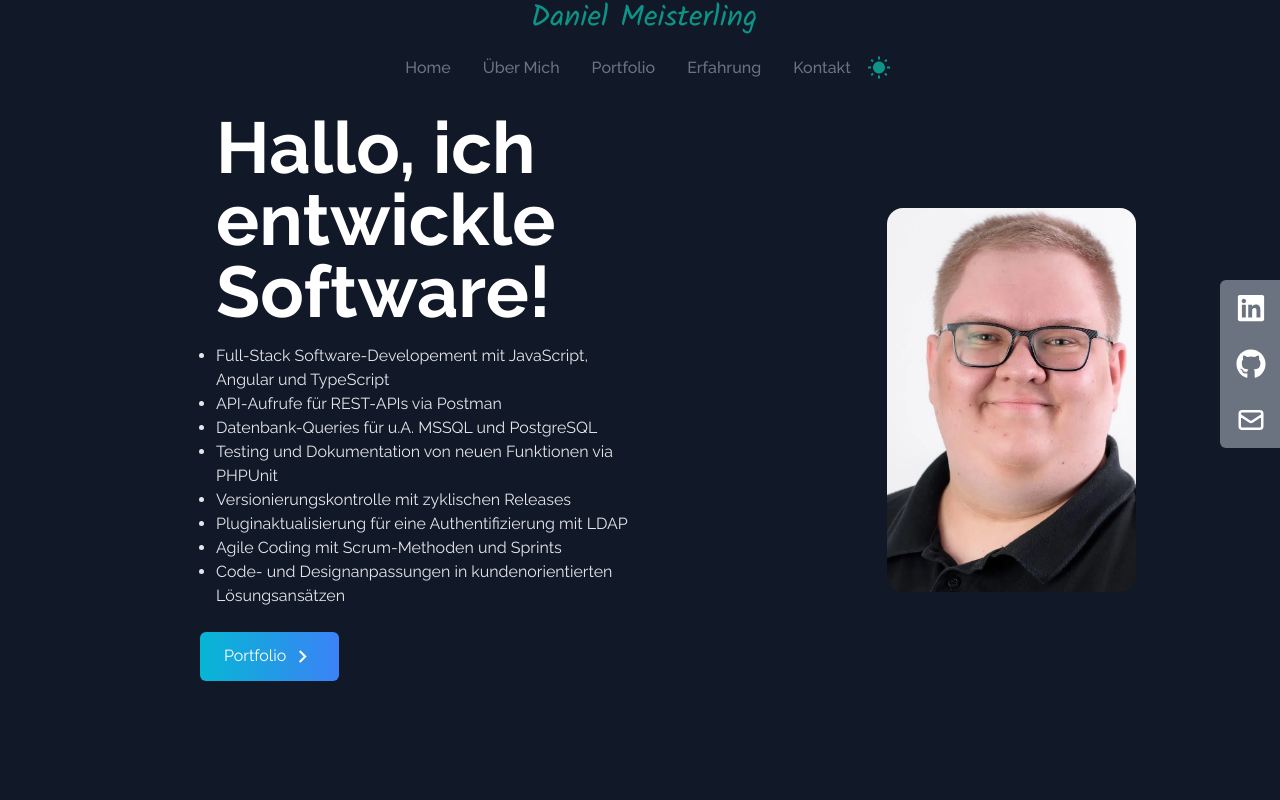
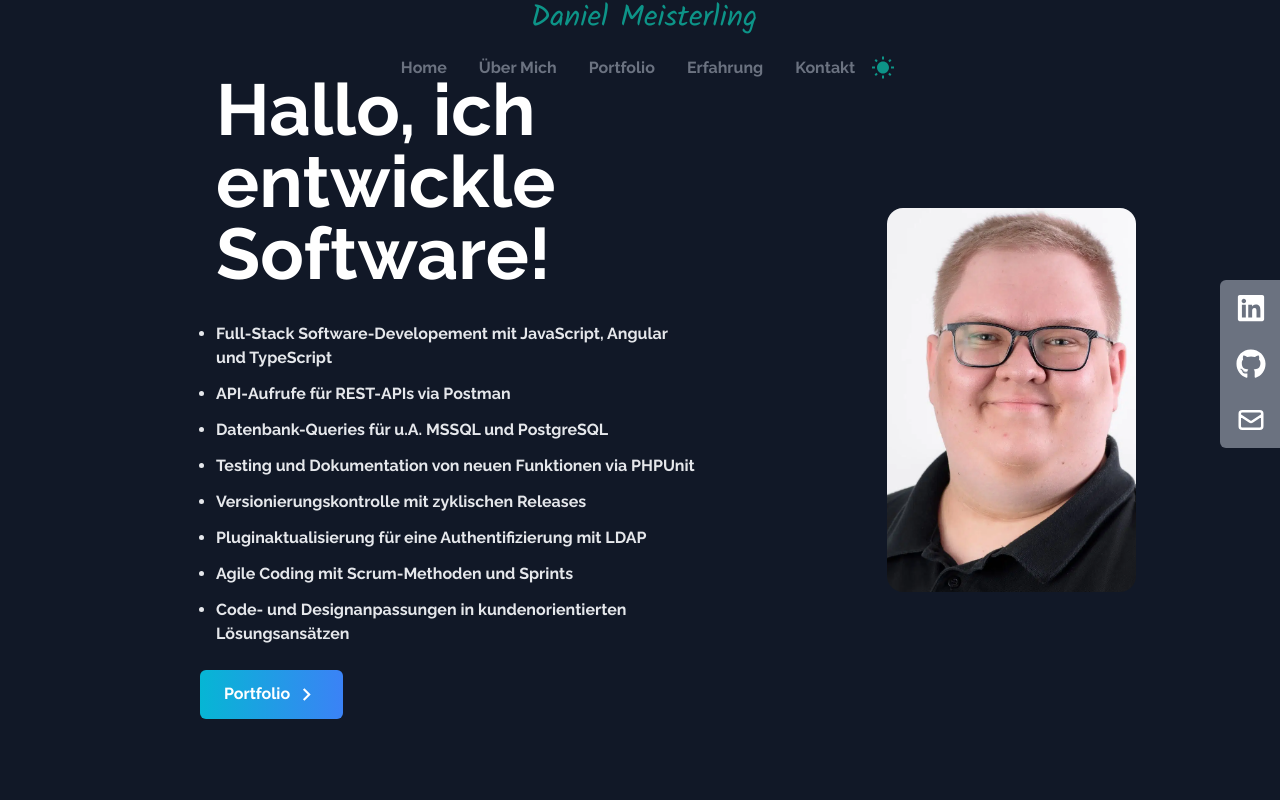
Before and after one commit to DMeisterling/Portfolio, a React (Create React App) app: page / in a window 1280 px wide. Shown: the top 800 px of the page. Built offline with nearby package versions, Linux system fonts and the light colour scheme.

Commit message:
color changes, spacing changes

```diff
--- a/src/App.js
+++ b/src/App.js
@@ -13,7 +13,7 @@ function App() {
   return (
     <div className={darkMode && "dark"}>
       <NavBar darkMode={darkMode} setDarkMode={setDarkMode} />
-      <main className="bg-slate-200 dark:bg-gray-900 text-gray-900 dark:text-white">
+      <main className="bg-slate-200 dark:bg-gray-900 text-gray-900 font-bold dark:text-white">
         <Home />
         <About />
         <Portfolio />
--- a/src/components/About.jsx
+++ b/src/components/About.jsx
@@ -2,7 +2,7 @@ import React from "react";
 
 const About = () => {
   return (
-    <div name="über mich" className="w-full h-screen text-white">
+    <div name="über mich" className="w-full h-screen">
       <div className="max-w-screen-lg p-4 mx-auto flex flex-col justify-center w-full h-full">
         <div className="pb-8">
           <p className="text-4xl font-bold inline border-b-4 border-gray-500">
--- a/src/components/Contact.jsx
+++ b/src/components/Contact.jsx
@@ -2,7 +2,7 @@ import React from "react";
 
 const Contact = () => {
   return (
-    <div name="kontakt" className="w-full h-screen p-4 text-white">
+    <div name="kontakt" className="w-full h-screen p-4">
       <div className="flex flex-col p-4 justify-center max-w-screen-lg mx-auto h-full">
         <div className="pb-8">
           <p className="text-4xl font-bold inline border-b-4 border-gray-500">
@@ -21,22 +21,22 @@ const Contact = () => {
               type="text"
               name="name"
               placeholder="Name eingeben"
-              className="p-2 bg-transparent border-2 rounded-md text-white focus:outline-none"
+              className="p-2 bg-transparent border-2 border-black dark:border-white rounded-md focus:outline-none"
             />
             <input
               type="text"
               name="email"
               placeholder="Email eingeben"
-              className="my-4 p-2 bg-transparent border-2 rounded-md text-white focus:outline-none"
+              className="my-4 p-2 bg-transparent border-2 border-black dark:border-white rounded-md focus:outline-none"
             />
             <textarea
               name="message"
               placeholder="Nachricht eingeben"
               rows="10"
-              className="p-2 bg-transparent border-2 rounded-md text-white focus:outline-none"
+              className="p-2 bg-transparent border-2 border-black dark:border-white rounded-md focus:outline-none"
             ></textarea>
 
-            <button className="text-white bg-gradient-to-b from-cyan-500 to-blue-500 px-6 py-3 my-8 mx-auto flex items-center rounded-md hover:scale-110 duration-300">
+            <button className="bg-gradient-to-b from-cyan-500 to-blue-500 px-6 py-3 my-8 mx-auto flex items-center rounded-md hover:scale-110 duration-300">
               Senden
             </button>
           </form>
--- a/src/components/Experience.jsx
+++ b/src/components/Experience.jsx
@@ -55,7 +55,7 @@ const Experience = () => {
 
   return (
     <div name="erfahrung" className="w-full h-screen">
-      <div className="max-w-screen-lg mx-auto p-4 flex flex-col justify-center w-full h-full text-white">
+      <div className="max-w-screen-lg mx-auto p-4 flex flex-col justify-center w-full h-full">
         <div>
           <p className="text-4xl font-bold border-b-4 border-gray-500 p-2 inline">
             Erfahrung
--- a/src/components/Home.jsx
+++ b/src/components/Home.jsx
@@ -11,28 +11,37 @@ const Home = () => {
           <h2 className="text-4xl sm:text-7xl font-bold px-4">
             Hallo, ich entwickle Software!
           </h2>
-          <ul className="dark:text-gray-200 text-black p-4 padding max-w-md list-disc">
-            <li>
+          <ul className="dark:text-gray-200 text-black p-4 max-w-lg list-disc">
+            <li className="pt-4">
               Full-Stack Software-Developement mit JavaScript, Angular und
               TypeScript
             </li>
-            <li>API-Aufrufe für REST-APIs via Postman</li>
-            <li>Datenbank-Queries für u.A. MSSQL und PostgreSQL</li>
-            <li>Testing und Dokumentation von neuen Funktionen via PHPUnit</li>
-            <li>Versionierungskontrolle mit zyklischen Releases</li>
-            <li>Pluginaktualisierung für eine Authentifizierung mit LDAP</li>
-            <li>Agile Coding mit Scrum-Methoden und Sprints</li>
-            <li>
+            <li className="pt-3">API-Aufrufe für REST-APIs via Postman</li>
+            <li className="pt-3">
+              Datenbank-Queries für u.A. MSSQL und PostgreSQL
+            </li>
+            <li className="pt-3">
+              Testing und Dokumentation von neuen Funktionen via PHPUnit
+            </li>
+            <li className="pt-3">
+              Versionierungskontrolle mit zyklischen Releases
+            </li>
+            <li className="pt-3">
+              Pluginaktualisierung für eine Authentifizierung mit LDAP
+            </li>
+            <li className="pt-3">
+              Agile Coding mit Scrum-Methoden und Sprints
+            </li>
+            <li className="pt-3">
               Code- und Designanpassungen in kundenorientierten Lösungsansätzen
             </li>
           </ul>
-
           <div>
             <Link
               to="portfolio"
               smooth
               duration={500}
-              className="group text-white w-fit px-6 py-3 my-2 flex items-center rounded-md bg-gradient-to-r from-cyan-500 to-blue-500 cursor-pointer"
+              className="group w-fit px-6 py-3 my-2 flex items-center rounded-md bg-gradient-to-r from-cyan-500 to-blue-500 cursor-pointer"
             >
               Portfolio
               <span className="group-hover:rotate-90 duration-300">
--- a/src/components/NavBar.jsx
+++ b/src/components/NavBar.jsx
@@ -39,7 +39,7 @@ const NavBar = ({ darkMode, setDarkMode }) => {
         {links.map(({ id, link }) => (
           <li
             key={id}
-            className="px-4 cursor-pointer capitalize font-medium text-gray-500 hover:scale-105 duration-200"
+            className="px-4 cursor-pointer capitalize font-bold text-gray-500 hover:scale-105 duration-200"
           >
             <Link to={link} smooth duration={500}>
               {link}
--- a/src/components/Portfolio.jsx
+++ b/src/components/Portfolio.jsx
@@ -35,7 +35,7 @@ const Portfolio = () => {
   ];
 
   return (
-    <div name="portfolio" className="w-full text-white md:h-screen">
+    <div name="portfolio" className="w-full md:h-screen">
       <div className="max-w-screen-lg p-4 mx-auto flex flex-col justify-center w-full h-full">
         <div className="pb-8">
           <p className="text-4xl font-bold inline border-b-4 border-gray-500">
--- a/src/components/SocialLinks.jsx
+++ b/src/components/SocialLinks.jsx
@@ -60,7 +60,7 @@ const SocialLinks = () => {
           >
             <a
               href={href}
-              className="flex justify-between items-center w-full text-white"
+              className="flex justify-between items-center w-full"
               download={download}
               target="_blank"
               rel="noreferrer"
```
